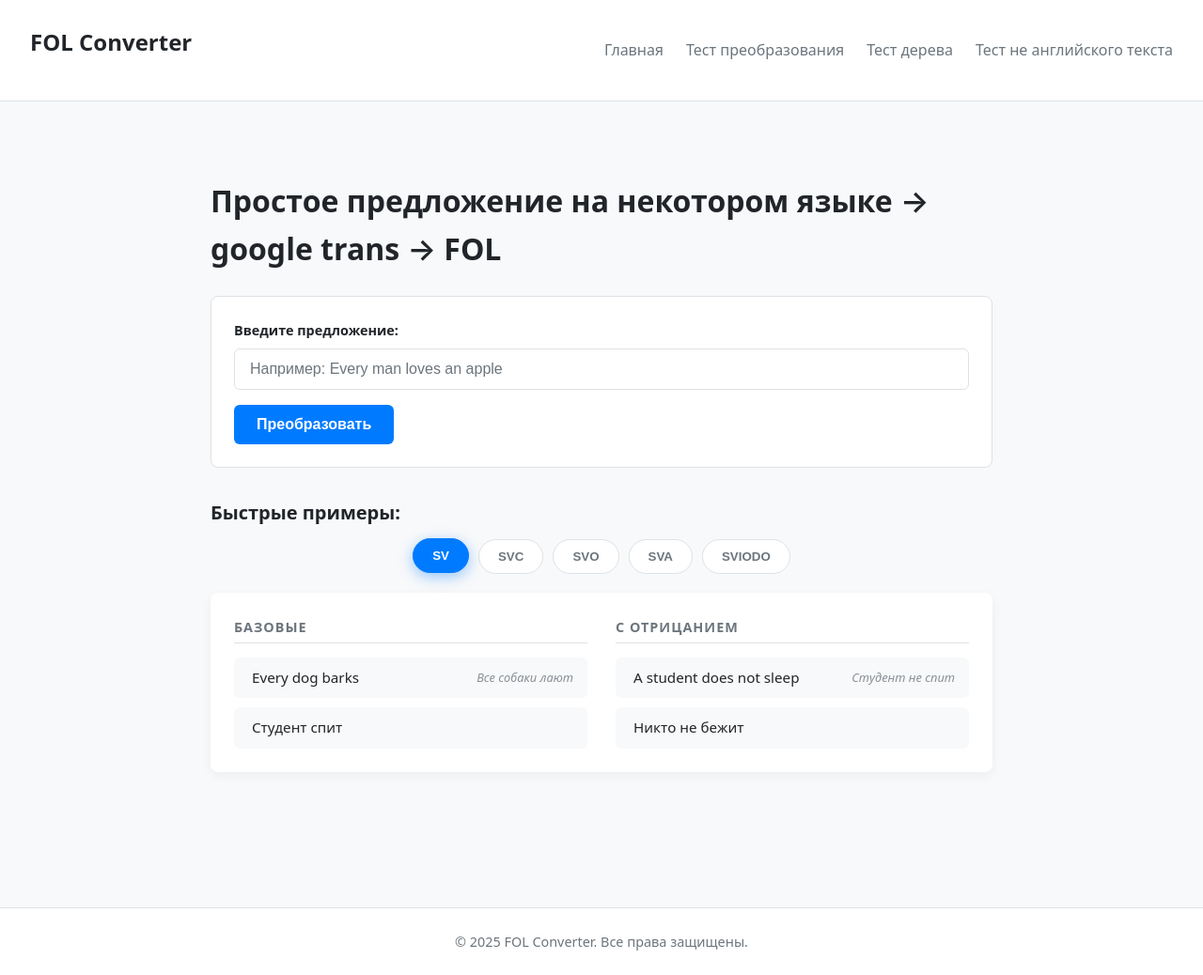
After one commit to leeggion/first-order-logic-web, a Flask app: page /test/trans_page in a window 1280 px wide. The commit adds this page. Shown: the whole page at 94% size. Run offline with Flask 3, Linux system fonts and the light colour scheme.

Commit message:
Added lang support

```diff
--- a/app/blueprints/main.py
+++ b/app/blueprints/main.py
@@ -1,14 +1,20 @@
 from flask import Blueprint, render_template, request
 from utilities.FolConvertion import FolConverterEn
 from utilities.FolAnalyzer import FolAnalyzerEn
+from googletrans import Translator
+import re
+
 converter = FolConverterEn()
 analyzer = FolAnalyzerEn()
+translator = Translator()
 
 main_bp = Blueprint("main", __name__, template_folder="../templates")
 
 @main_bp.route("/")
 def home():
-    return render_template("home.html")
+    return render_template(
+        "home.html"
+    )
 
 @main_bp.route("/test/base_converter", methods=["GET", "POST"])
 def index():
@@ -22,7 +28,12 @@ def index():
             fol_formula = converter.convert_to_fol(sentence)
             pattern = converter.get_pattern(sentence)
 
-    return render_template("base_converter.html", sentence=sentence, fol_formula=fol_formula, pattern=pattern)
+    return render_template(
+        "base_converter.html",
+        sentence=sentence,
+        fol_formula=fol_formula,
+        pattern=pattern
+    )
 
 @main_bp.route("/test/display", methods=["GET", "POST"])
 def display():
@@ -32,4 +43,59 @@ def display():
         text = request.form.get("sentence")
         result = analyzer.analyze(text)
 
-    return render_template("display.html", result=result)
+    return render_template(
+        "display.html",
+        result=result
+    )
+
+def translate_fol_terms(fol_formula: str, target_lang: str) -> str:
+    """
+    Переводит только термы (слова) в формуле FOL обратно на исходный язык,
+    сохраняя всю логическую структуру.
+    """
+    terms = set(re.findall(r"[A-Za-z]+", fol_formula))
+
+    translation_map = {}
+
+    for term in terms:
+        translated = translator.translate(term, src="en", dest=target_lang).text
+        translated = translated.replace(" ", "_")
+        translation_map[term] = translated
+
+    translated_formula = fol_formula
+    for en_term, tr_term in translation_map.items():
+        translated_formula = re.sub(rf"\b{en_term}\b", tr_term, translated_formula)
+
+    return translated_formula
+
+@main_bp.route("/test/trans_page", methods=["GET", "POST"])
+def trans_page():
+    fol_formula = None
+    fol_formula_native = None
+    sentence = None
+    pattern = None
+    detected_lang = None
+    translated_sentence = None
+
+    if request.method == "POST":
+        sentence = request.form.get("sentence")
+        if sentence:
+            detection = translator.detect(sentence)
+            detected_lang = detection.lang  # например "ru", "en", "de"
+            if detected_lang != "en":
+                translated_sentence = translator.translate(sentence, dest="en").text
+            else:
+                translated_sentence = sentence
+            fol_formula = converter.convert_to_fol(translated_sentence)
+            pattern = converter.get_pattern(translated_sentence)
+            fol_formula_native = translate_fol_terms(fol_formula, detected_lang)
+
+    return render_template(
+        "trans_page.html",
+        sentence=sentence,
+        translated_sentence=translated_sentence,
+        detected_lang=detected_lang,
+        fol_formula=fol_formula,
+        fol_formula_native=fol_formula_native,
+        pattern=pattern,
+    )
--- a/app/requirements.txt
+++ b/app/requirements.txt
@@ -2,3 +2,4 @@ flask
 flask_sqlalchemy
 psycopg2-binary
 spacy
+googletrans==4.0.0-rc1
--- a/app/templates/base.html
+++ b/app/templates/base.html
@@ -15,6 +15,7 @@
             <a href="/" class="nav-link">Главная</a>
             <a href="/test/base_converter" class="nav-link">Тест преобразования</a>
             <a href="/test/display" class="nav-link">Тест дерева</a>
+            <a href="/test/trans_page" class="nav-link">Тест не английского текста</a>
         </nav>
     </header>
 
--- /dev/null
+++ b/app/templates/trans_page.html
@@ -0,0 +1,162 @@
+{% extends "base.html" %}
+
+{% block title %}FOL Converter{% endblock %}
+
+{% block content %}
+<div class="main-content">
+
+    <div class="main-form-container">
+        <h1>Простое предложение на некотором языке → google trans → FOL</h1>
+
+        <form method="POST" id="fol-form">
+            <label for="sentence">Введите предложение:</label>
+            <input type="text" id="sentence" name="sentence"
+                   placeholder="Например: Every man loves an apple"
+                   value="{{ sentence or '' }}" required autocomplete="off">
+            <button type="submit">Преобразовать</button>
+        </form>
+    </div>
+
+    <div class="examples-section">
+        <h3>Быстрые примеры:</h3>
+
+        <div class="pattern-tabs">
+            <button class="tab-btn" data-target="sv">SV</button>
+            <button class="tab-btn" data-target="svc">SVC</button>
+            <button class="tab-btn" data-target="svo">SVO</button>
+            <button class="tab-btn" data-target="sva">SVA</button>
+            <button class="tab-btn" data-target="sviodo">SVIODO</button>
+        </div>
+
+        <div id="sv" class="tab-content active">
+            <div class="example-group">
+                <h4>Базовые</h4>
+                <div class="example-list">
+                    <div class="example-item" data-text="Every dog barks">Every dog barks <span class="translation">Все собаки лают</span></div>
+                    <div class="example-item" data-text="Студент спит">Студент спит <span class="translation"></span></div>
+                </div>
+            </div>
+            <div class="example-group">
+                <h4>С отрицанием</h4>
+                <div class="example-list">
+                    <div class="example-item" data-text="A student does not sleep">A student does not sleep <span class="translation">Студент не спит</span></div>
+                    <div class="example-item" data-text="Никто не бежит">Никто не бежит <span class="translation"></span></div>
+                </div>
+            </div>
+        </div>
+
+        <div id="svc" class="tab-content">
+            <div class="example-group">
+                <h4>Базовые</h4>
+                <div class="example-list">
+                    <div class="example-item" data-text="Some students are smart">Some students are smart <span class="translation">Студенты умны</span></div>
+                    <div class="example-item" data-text="Джон учитель">Джон учитель <span class="translation"></span></div>
+                </div>
+            </div>
+            <div class="example-group">
+                <h4>С отрицанием</h4>
+                <div class="example-list">
+                    <div class="example-item" data-text="The sky is not green">The sky is not green <span class="translation">Небо не зеленое</span></div>
+                    <div class="example-item" data-text="Ни одно яблоко не синее">Ни одно яблоко не синее <span class="translation"></span></div>
+                </div>
+            </div>
+        </div>
+
+        <div id="svo" class="tab-content">
+            <div class="example-group">
+                <h4>Базовые</h4>
+                <div class="example-list">
+                    <div class="example-item" data-text="Every man loves an apple">Every man loves an apple <span class="translation">Все любят яблоки</span></div>
+                    <div class="example-item" data-text="Джон ест пиццу">Джон ест пиццу <span class="translation"></span></div>
+                </div>
+            </div>
+            <div class="example-group">
+                <h4>С отрицанием</h4>
+                <div class="example-list">
+                    <div class="example-item" data-text="No cat eats anything">No cat eats anything <span class="translation">Кошка ничего не ест</span></div>
+                    <div class="example-item" data-text="Мальчик не любит школу">Мальчик не любит школу <span class="translation"></span></div>
+                </div>
+            </div>
+        </div>
+
+        <div id="sva" class="tab-content">
+            <div class="example-group">
+                <h4>Базовые</h4>
+                <div class="example-list">
+                    <div class="example-item" data-text="Every child plays here">Every child plays here <span class="translation">Дети играют здесь</span></div>
+                    <div class="example-item" data-text="Собаки бегают быстро">Собаки бегают быстро <span class="translation"></span></div>
+                </div>
+            </div>
+            <div class="example-group">
+                <h4>С отрицанием</h4>
+                <div class="example-list">
+                    <div class="example-item" data-text="No dogs do not run quickly">No dogs do not run quickly <span class="translation">Ни одна собака не медленная</span></div>
+                    <div class="example-item" data-text="Джон не гуляет в парке">Джон не гуляет в парке<span class="translation"></span></div>
+                </div>
+            </div>
+        </div>
+
+        <div id="sviodo" class="tab-content">
+            <div class="example-group">
+                <h4>Базовые</h4>
+                <div class="example-list">
+                    <div class="example-item" data-text="The teacher handed the paper to the girl">The teacher handed the paper to the girl <span class="translation">Учитель дал бумагу</span></div>
+                    <div class="example-item" data-text="Родители дарят подарки">Родители дарят подарки<span class="translation"></span></div>
+                </div>
+            </div>
+            <div class="example-group">
+                <h4>С отрицанием</h4>
+                <div class="example-list">
+                    <div class="example-item" data-text="No doctors gave patients medicine">No doctors gave patients medicine <span class="translation">Врачи не дали лекарств</span></div>
+                    <div class="example-item" data-text="Студент не дал ручку">Студент не дал ручку<span class="translation"></span></div>
+                </div>
+            </div>
+        </div>
+    </div>
+
+
+    {% if sentence or pattern or fol_formula %}
+    <div class="result-container results-wrapper">
+        <h2>Результаты анализа:</h2>
+
+        {% if detected_lang %}
+        <div class="result-container">
+            <h3>Определённый язык:</h3>
+            <p>{{ detected_lang }}</p>
+        </div>
+        {% endif %}
+
+        {% if translated_sentence %}
+        <div class="result-container">
+            <h3>Перевод (EN):</h3>
+            <p>{{ translated_sentence }}</p>
+        </div>
+        {% endif %}
+
+        {% if pattern %}
+        <div class="result-container">
+            <h3>Паттерн:</h3>
+            <p class="pattern-text">{{ pattern }}</p>
+        </div>
+        {% endif %}
+
+        {% if fol_formula %}
+        <div class="result-container fol-result-container">
+            <h3 class="fol-title">Результат FOL:</h3>
+            <p class="fol">{{ fol_formula }}</p>
+        </div>
+        {% endif %}
+
+        {% if fol_formula_native %}
+        <div class="result-container fol-result-container">
+            <h3 class="fol-title">FOL (на исходном языке):</h3>
+            <p class="fol">{{ fol_formula_native }}</p>
+        </div>
+        {% endif %}
+
+    </div>
+    {% endif %}
+
+</div>
+
+{% endblock %}
```
Also changed, not shown: app/templates/base_converter.html (+30 -0 lines), app/utilities/patterns/SVIODO.py (+11 -0 lines), 1 other file.
